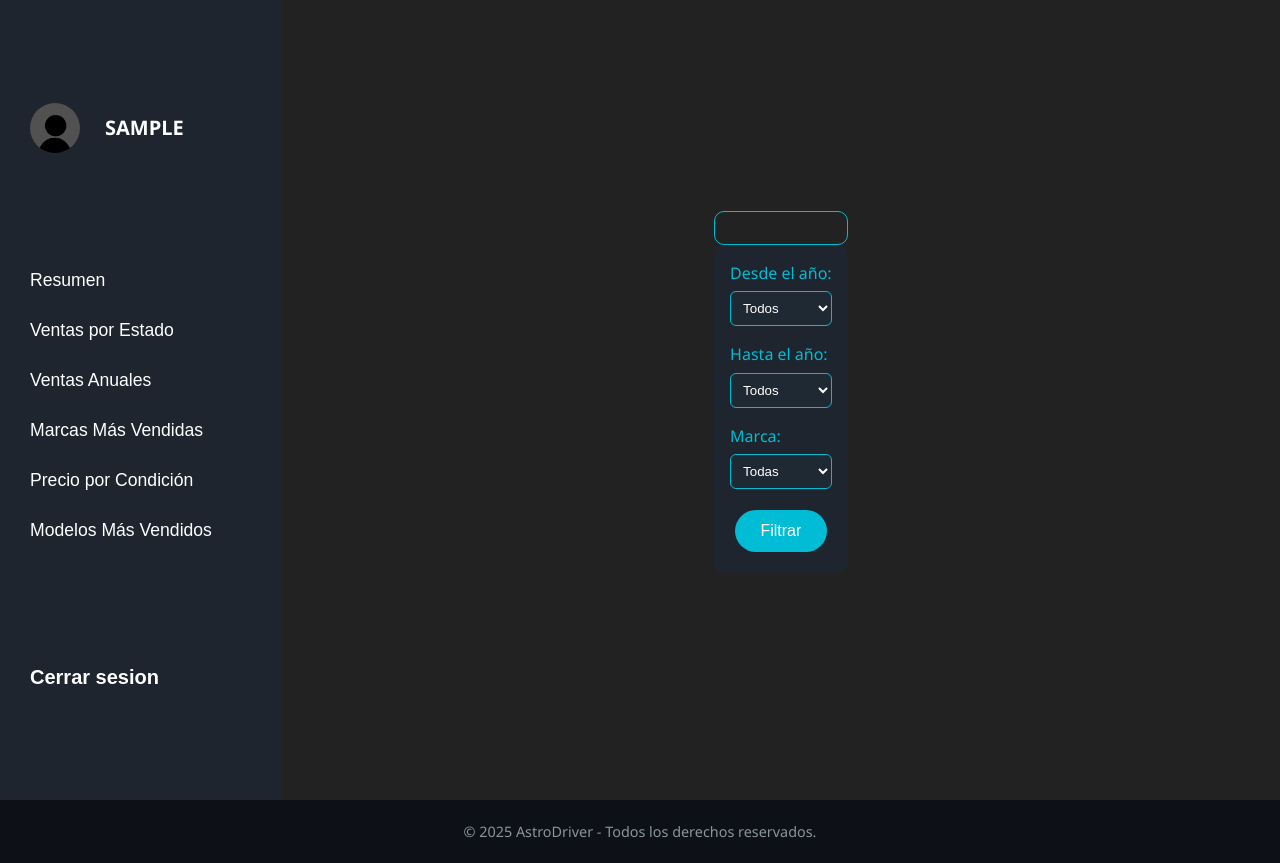
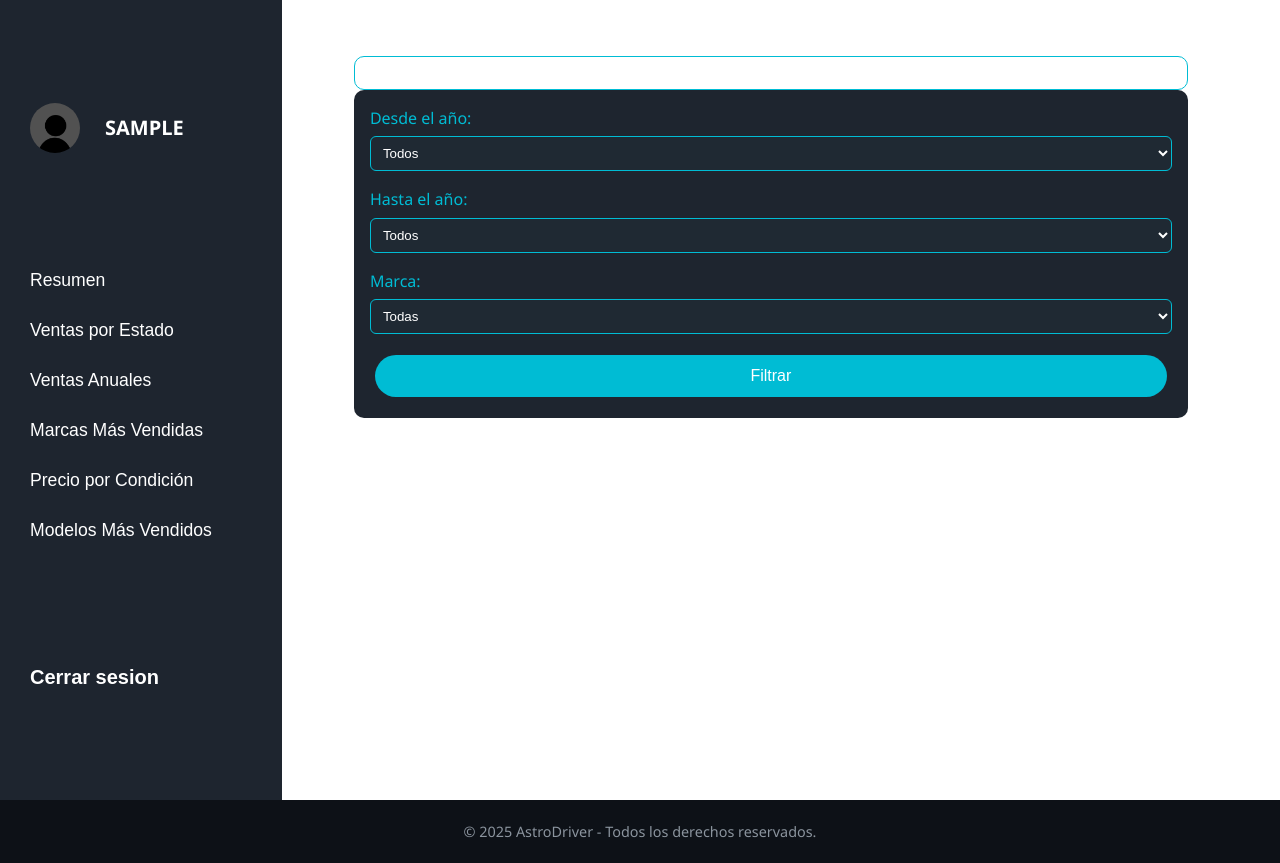
Before and after one commit to Mrtrabuco/AstroDrive, a Django app: template app/templates/dashboard/graph2.html in a window 1280 px wide. Run offline with Django 4.2, Linux system fonts and the light colour scheme; the template is opened without the code that fills it, so the values that code supplies are empty; the visitor is signed in with stand-in values (Sample User, id 1).

Commit message:
feat: changed styles and html classes

```diff
--- a/app/static/styles/dashboard.css
+++ b/app/static/styles/dashboard.css
@@ -1,8 +1,19 @@
 .graph-container {
+    display: flex;
+    justify-content: center;
     border: 1px solid #00bcd4;
     padding: 1rem;
     border-radius: 10px;
     margin-top: 1rem;
+}
+
+.section-graph {
+    width: 95%;
+    height: 100vh;
+}
+
+.chart-card {
+    width: 90%;
 }
 
 .tab-button .user-icon {
@@ -64,6 +75,7 @@
     align-items: center;
     justify-content: center;
     width: 100%;
+    height: 100vh;
 }
 
 .tabs {
--- a/app/static/styles/general.css
+++ b/app/static/styles/general.css
@@ -18,7 +18,7 @@
 
 body {
     font-family: 'Segoe UI', sans-serif;
-    background-color: var(--color-section-light-text);
+    background-color: var(--color-section-light-bg);
     color: var(--color-section-dark-text);
     line-height: 1.6;
 }
--- a/app/templates/dashboard/dashboard.html
+++ b/app/templates/dashboard/dashboard.html
@@ -60,7 +60,7 @@
         </form>
       </div>
       <div class="tab-content">
-        <div class="chart-card">
+        <div class="chart-card summary-container">
           {% block content %}
 
           {% endblock %}
--- a/app/templates/dashboard/graph2.html
+++ b/app/templates/dashboard/graph2.html
@@ -1,6 +1,7 @@
 {% extends "dashboard/dashboard.html" %}
 
 {% block content %}
+  <div class="summary-container section-graph">
     <div class="graph-container">
       {{ mapa_html|safe }}
     </div>
@@ -32,4 +33,5 @@
 
       <button type="submit" class="buttons btn">Filtrar</button>
     </form>
+  </div>
 {% endblock %}
--- a/app/templates/dashboard/graph4.html
+++ b/app/templates/dashboard/graph4.html
@@ -1,7 +1,7 @@
 {% extends "dashboard/dashboard.html" %}
 
 {% block content %}
-  <div class="graph-container">
+  <div class="graph-container summary-container">
     {{ mapa_html|safe }}
   </div>
 
```
Also changed, not shown: app/logic/maps.py (+14 -6 lines), 1 other file. Lines whose indentation alone changed are shown as unchanged.
